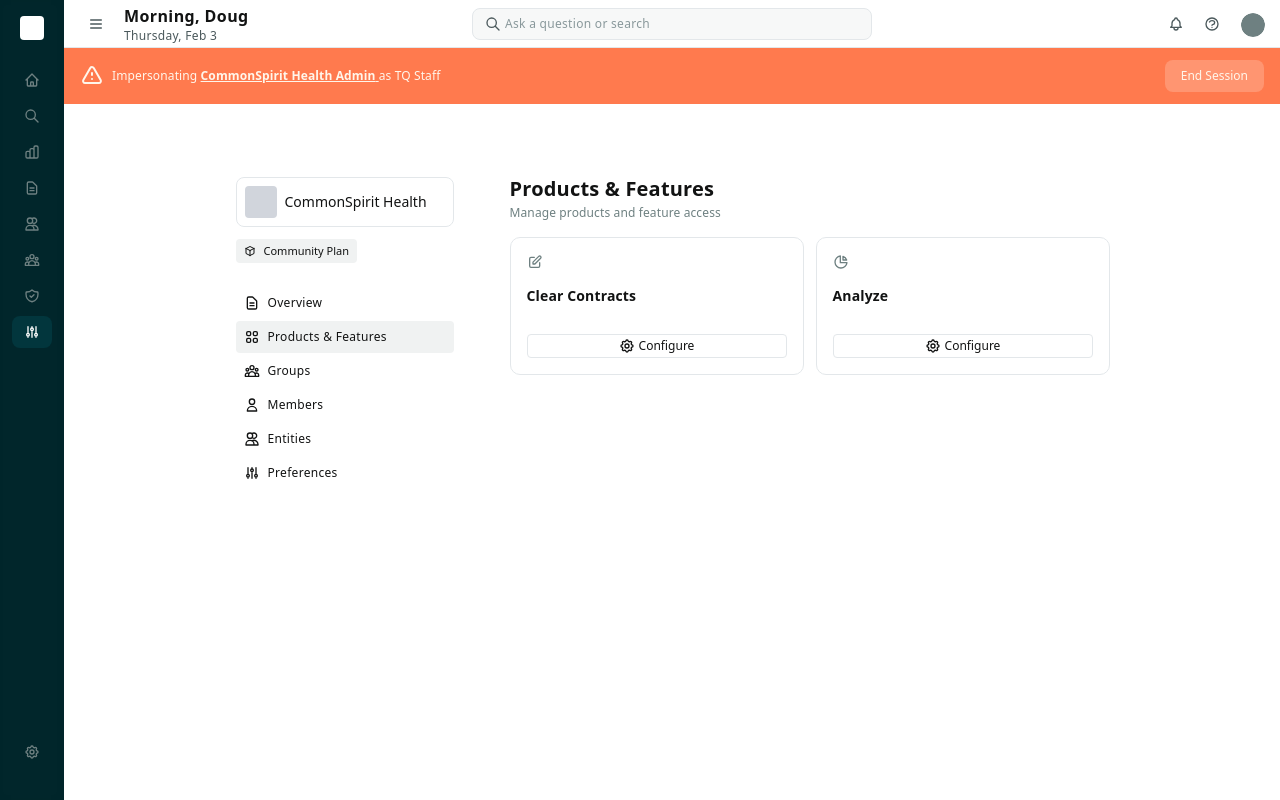
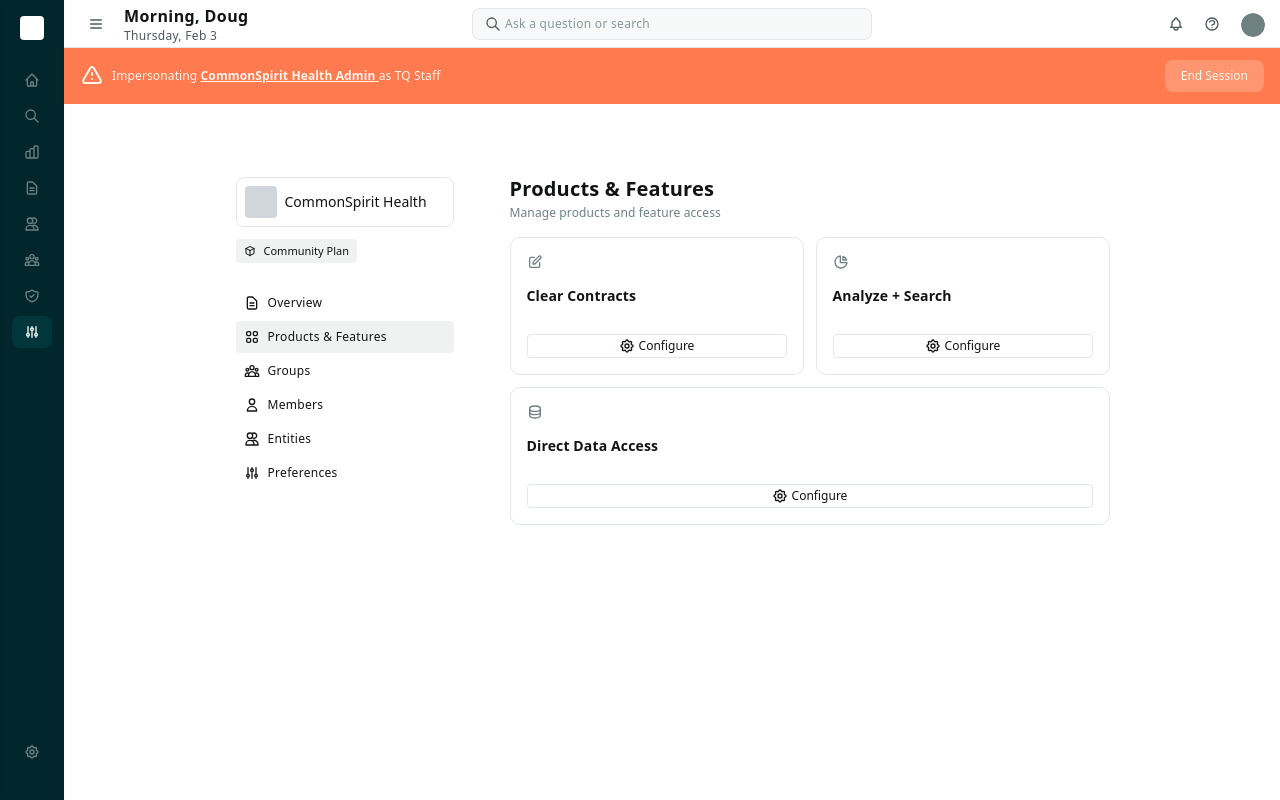
Before and after one commit to damonstrick/adminapp, a Next.js app: page /permissions/products in a window 1280 px wide. Built offline with nearby package versions, Linux system fonts and the light colour scheme.

Commit message:
Rename Analyze to Analyze + Search and add Direct Data Access card

```diff
--- a/components/ProductsContent.tsx
+++ b/components/ProductsContent.tsx
@@ -12,7 +12,8 @@ interface ProductItem {
 
 const products: ProductItem[] = [
   { icon: 'pen-line', title: 'Clear Contracts', activeMembers: 142, groups: 2, configureHref: '/permissions/products/clear-contracts' },
-  { icon: 'chart-pie', title: 'Analyze', activeMembers: 142, groups: 2, configureHref: '/permissions/products/analyze' },
+  { icon: 'chart-pie', title: 'Analyze + Search', activeMembers: 142, groups: 2, configureHref: '/permissions/products/analyze' },
+  { icon: 'database', title: 'Direct Data Access', activeMembers: 142, groups: 2 },
 ];
 
 export default function ProductsContent() {
@@ -88,6 +89,12 @@ function getIcon(icon: string) {
           <path strokeLinecap="round" strokeLinejoin="round" strokeWidth={2} d="M20.488 9H15V3.512A9.025 9.025 0 0120.488 9z" />
         </svg>
       );
+    case 'database':
+      return (
+        <svg className={iconClass} fill="none" stroke="currentColor" viewBox="0 0 24 24">
+          <path strokeLinecap="round" strokeLinejoin="round" strokeWidth={2} d="M4 7v10c0 2.21 3.582 4 8 4s8-1.79 8-4V7M4 7c0 2.21 3.582 4 8 4s8-1.79 8-4M4 7c0-2.21 3.582-4 8-4s8 1.79 8 4m0 5c0 2.21-3.582 4-8 4s-8-1.79-8-4" />
+        </svg>
+      );
     default:
       return null;
   }
```
